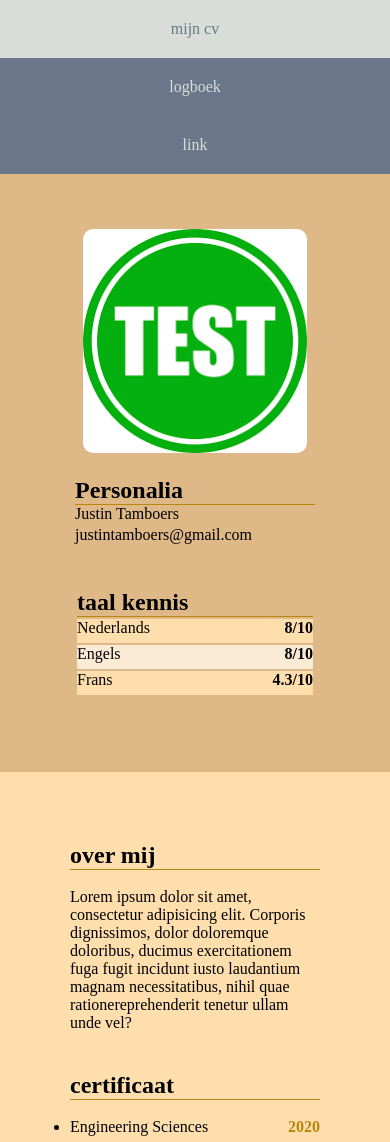
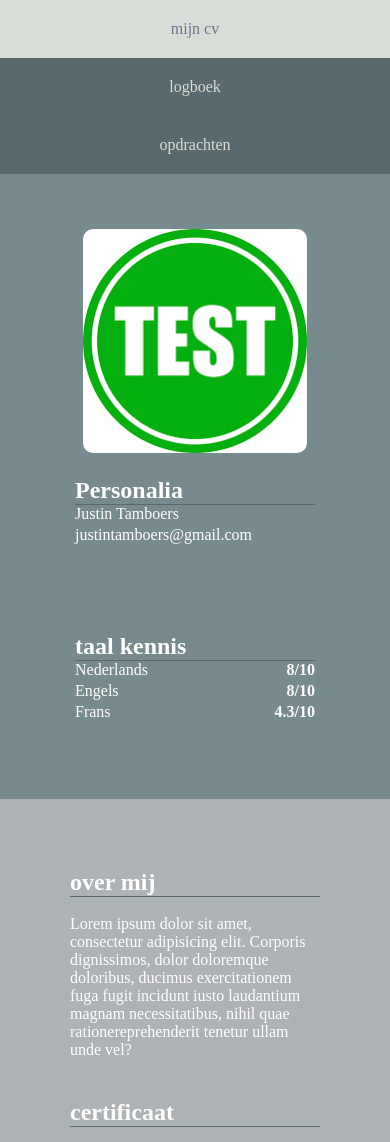
Before and after one commit to justintamboers/portfolio, a plain HTML site: page index.html in a window 390 px wide. Shown: the top 1142 px of the page. Drawn offline with Linux system fonts and the light colour scheme.

Commit message:
kleur fixes + table weg op gsm mode

```diff
--- a/css/index.css
+++ b/css/index.css
@@ -7,13 +7,23 @@
     display: flex;
     flex-wrap: wrap;
     border-collapse: collapse;
-    background-color: burlywood;
+    background-color: #778A8E;
+    color: white;
     height: 100%;
     width: 100%;
 }
 /*links gedeelte*/
+
+.in_links_gsm{
+    visibility: collapse;
+    height: 0%;
+}
+.in_links_gsm  div {
+    display: flex;
+    justify-content: space-between;
+}
 h2 {
-    border-bottom: 1px solid darkgoldenrod;
+    border-bottom: 1px solid #586a6e;
     text-align: left;
 }
 .in_links p,.in_links td, b {
@@ -22,6 +32,9 @@ h2 {
 
 table{
     padding: 20px;
+}
+[class="in_links_gsm"]{
+    visibility: collapse;
 }
 div [class="left"] {
     display: flex;
@@ -47,6 +60,7 @@ div [class="left"] a{
 }
 .foto:active {
     box-shadow: none;
+    border: 2px solid gray;
 }
 
 /*rechts gedeelte*/
@@ -55,14 +69,14 @@ div [class="right"] {
     flex-wrap: wrap;
     padding: 50px;
     width: 80%;
-    background-color: navajowhite;
+    background-color: #ADB2B5;
     text-align: left;
 }
 section {
     padding: 20px;
 }
 section b {
-    color: darkgoldenrod;
+    color: white;
     text-align: right;
 }
 .certificaat {
@@ -113,7 +127,7 @@ nav a {
 nav {
     display: flex;
     flex-wrap: wrap;
-    background-color: #6a7689;
+    background-color: #586a6e;
     position: sticky;
 }
 nav a:hover {
@@ -126,7 +140,16 @@ nav a:hover {
         flex-direction: column;
         text-align: center;
     }
+    table {
+        visibility: collapse;
+        height: 0%;
+    }
+    .in_links_gsm{
+        visibility: visible;
+        height: 100%;
+    }
 }
+
 /*nth-child left*/
 
 
@@ -135,12 +158,12 @@ tr:nth-child(3) td:nth-child(1) {
     justify-content: space-between;
 }
 tr:nth-child(odd) td:nth-child(odd){
-    background-color: navajowhite;
+    background-color: #ADB2B5;
     display: flex;
     justify-content: space-between;
 }
 tr:nth-child(even) td:nth-child(odd){
-    background-color: antiquewhite;
+    background-color: #c1c6c9;
     display: flex;
     justify-content: space-between;
 }
@@ -151,7 +174,7 @@ footer {
     box-sizing: border-box;
     padding: 10px;
     width: 100%;
-    background-color: #6a7689;
+    background-color: #586a6e;
     color: #d9ddd7;
 }
 footer a {
@@ -173,7 +196,4 @@ footer a:hover {
 
         padding: 15px;
     }
-    section [class="in_links"] {
-        padding: 20px;
-    }
 }
--- a/index.html
+++ b/index.html
@@ -9,7 +9,7 @@
 <nav>
     <a href="index.html">mijn cv</a>
     <a href="">logboek</a>
-    <a href="">link</a>
+    <a href="">opdrachten</a>
 </nav>
 <div class="main">
     <div class="left">
@@ -22,7 +22,6 @@
 
         <p>justintamboers@gmail.com</p>
         </section>
-
         <table class="in_links">
             <thead>
             <th><h2>taal kennis</h2></th>
@@ -37,6 +36,14 @@
                 <td>Frans <b>4.3/10</b></td>
             </tr>
         </table>
+
+        <section class="in_links_gsm">
+            <h2>taal kennis</h2>
+            <div><p>Nederlands </p><b>8/10</b></div>
+                <div><p>Engels </p><b>8/10</b></div>
+                    <div><p>Frans </p><b>4.3/10</b></div>
+        </section>
+
     </div>
     <div class="right">
         <section>
@@ -50,7 +57,7 @@
             <h2>certificaat</h2>
             <br>
             <ul>
-                <li><div><p>Engineering Sciences</p><b>2020</b></div></li>
+                <li><div><p>Techniek Wetenschappen</p><b>2020</b></div></li>
 
             </ul>
 
```
